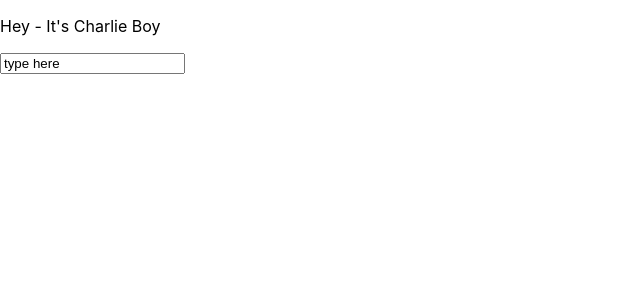
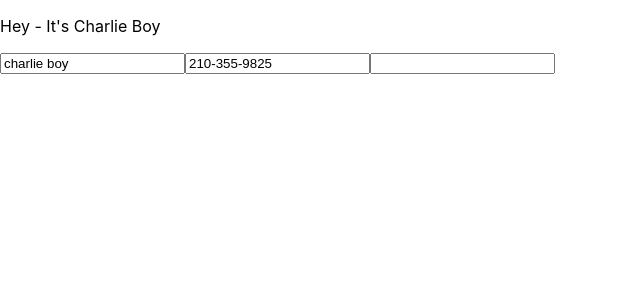
Before and after one commit to charlie-may86/my-react-app, a React (Create React App) app: page / in a window 1280 px wide. Shown: the top 300 px of the page, without its empty margins (0-640 px from the left). Built offline with nearby package versions, Linux system fonts and the light colour scheme.

Commit message:
added to inputs

```diff
--- a/src/components/Login.js
+++ b/src/components/Login.js
@@ -8,7 +8,17 @@ const Login = () => {
                 <input
                     type='text'
                     name='username'
-                    value='type here'
+                    value='charlie boy'
+                />
+                <input
+                    type='text'
+                    name='phone number'
+                    value='210-355-9825'
+                />
+                <input
+                    type='password'
+                    name='password'
+                    value=''
                 />
             </form>
         </div>
```
